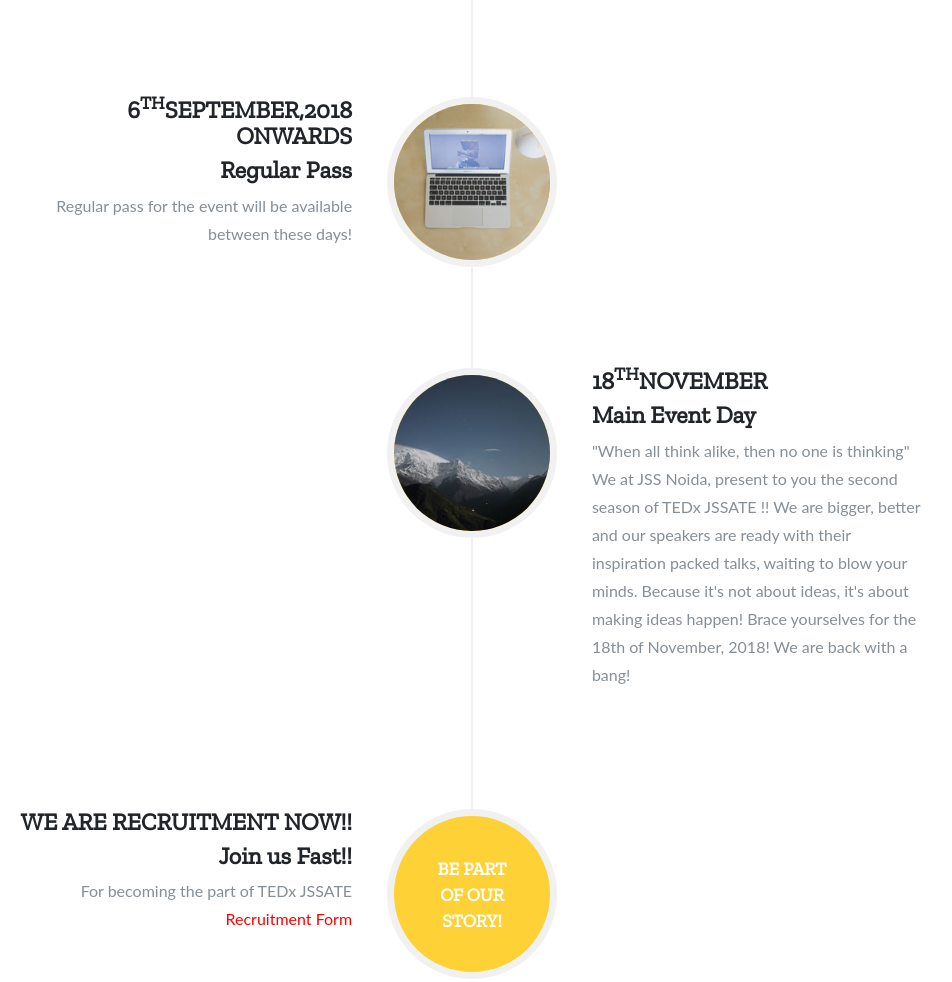
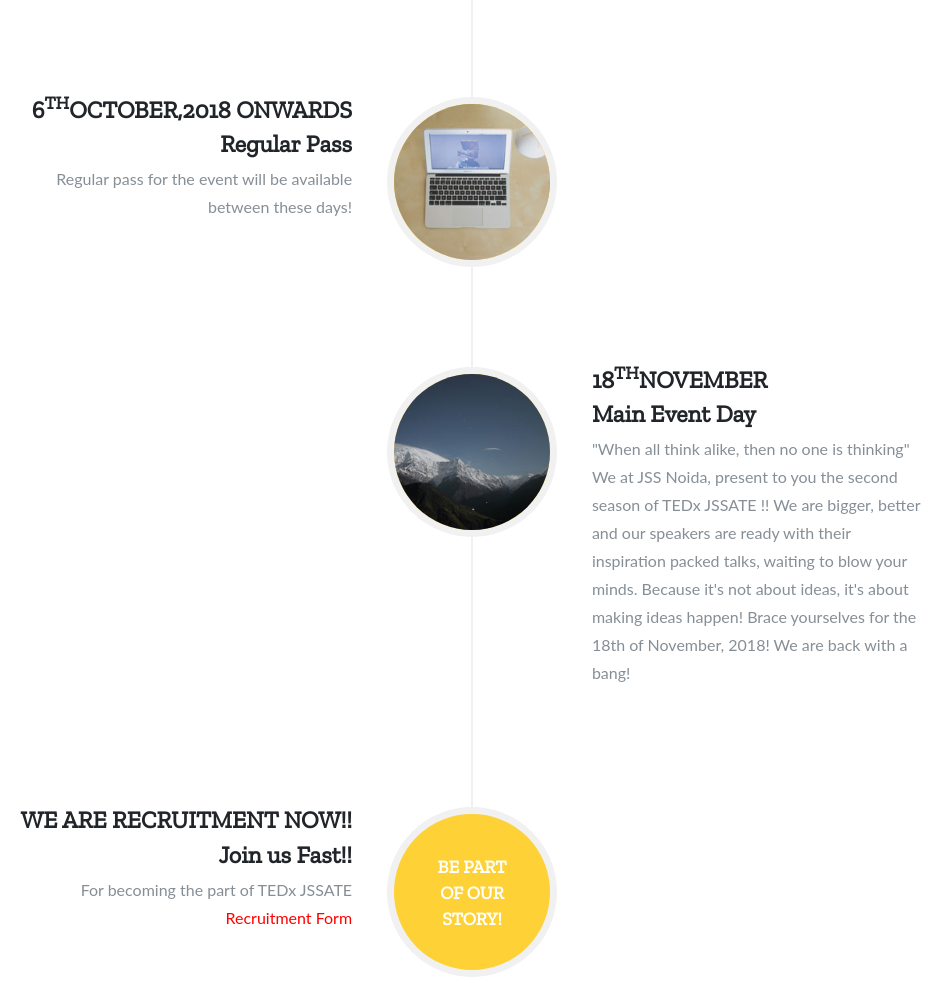
Before and after one commit to abhishekkansal/tedxjssate, a website: page index.html in a window 1280 px wide. Shown: the part 2815-3797 px from the top of the page, without its empty margins (168-1120 px from the left). Drawn offline with nearby package versions, Linux system fonts and the light colour scheme; a web font is replaced by a local one.

Commit message:
Update index.html

```diff
--- a/index.html
+++ b/index.html
@@ -198,7 +198,7 @@
                 </div>
                 <div class="timeline-panel">
                   <div class="timeline-heading">
-                    <h4>6<sup>th</sup>September,2018 onwards</h4>
+                    <h4>6<sup>th</sup>October,2018 onwards</h4>
                     <h4 class="subheading">Regular Pass</h4>
                   </div>
                   <div class="timeline-body">
```
